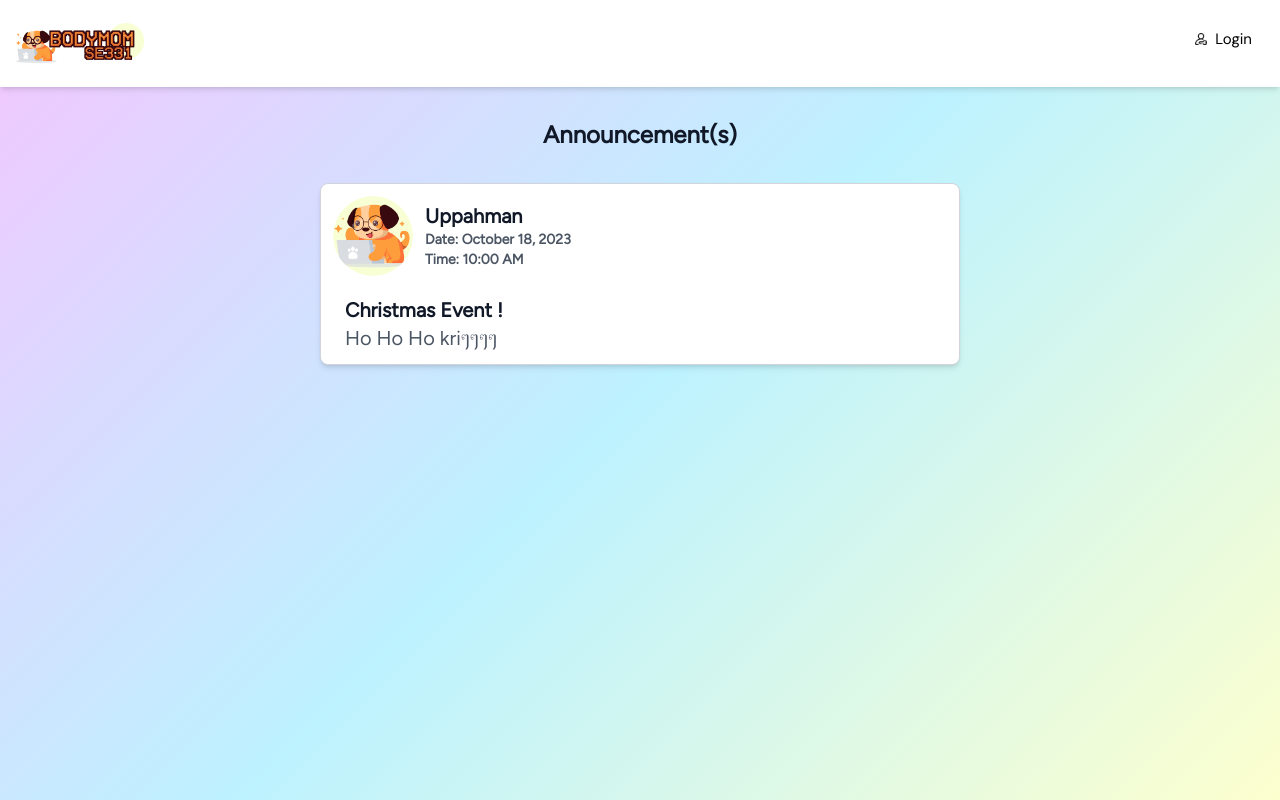
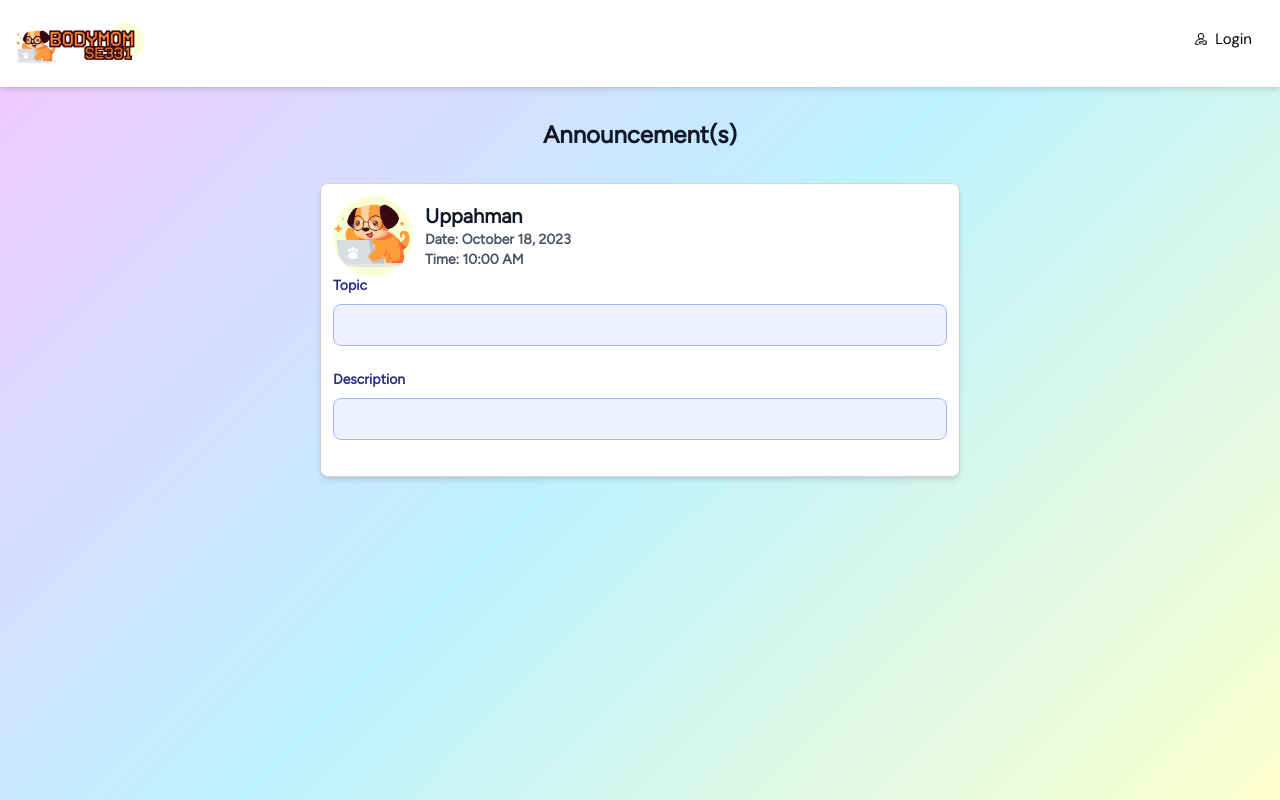
Before and after one commit to SE331-2023-project1/project01-e-mam_bodymom, a Vue app: page /announcements in a window 1280 px wide. Built offline with nearby package versions, Linux system fonts and the light colour scheme; a web font is replaced by a local one.

Commit message:
update label for annoucementview

```diff
--- a/src/views/announcement/AnnouncementView.vue
+++ b/src/views/announcement/AnnouncementView.vue
@@ -16,11 +16,30 @@
                     <p class="font-fig text-sm font-semibold text-gray-600">Time: 10:00 AM</p>
                 </div>
             </div>
-            <!-- Announcement Details -->
-            <div class="mt-5 flex flex-col pl-3">
-                <p class="font-fig font-semibold text-md">Christmas Event !</p>
-                <p class="font-fig text-md text-gray-600">Ho Ho Ho kriๆๆๆๆ</p>
+            <div class="flex flex-col items-center mb-2 space-x-0 space-y-2 sm:flex-row sm:space-x-4 sm:space-y-0 sm:mb-6">
+                <div class="w-full">
+                    <label for="event_name" class="block mb-2 text-sm font-semibold text-indigo-900">
+                        Topic
+                    </label>
+                    <input type="text" id="event_name" disabled
+                        class="bg-indigo-50 border border-indigo-300 text-indigo-900 text-sm rounded-lg focus:ring-indigo-500 focus:border-indigo-500 block w-full p-2.5"
+                        placeholder="" :value="eventName" required />
+                </div>
+
+
             </div>
+
+            <div class="flex flex-col items-center mb-2 space-x-0 space-y-2 sm:flex-row sm:space-x-4 sm:space-y-0 sm:mb-6">
+                <div class="w-full">
+                    <label for="event_description" class="block mb-2 text-sm font-semibold text-indigo-900">
+                        Description
+                    </label>
+                    <input type="text" id="event_description" disabled
+                        class="bg-indigo-50 border border-indigo-300 text-indigo-900 text-sm rounded-lg focus:ring-indigo-500 focus:border-indigo-500 block w-full p-2.5"
+                        placeholder="" :value="eventDescription" required />
+                </div>
+            </div>
+
             <!-- Media Preview -->
             <div class="mt-5 relative" v-if="mediaExists">
                 <template v-if="isImage">
```
